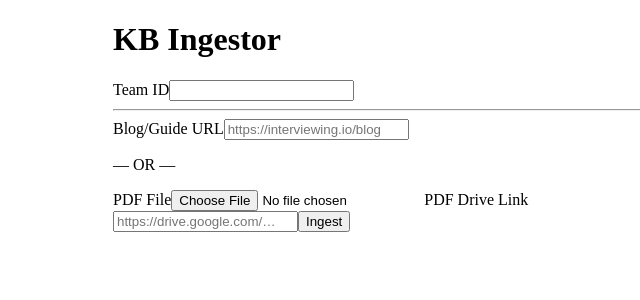
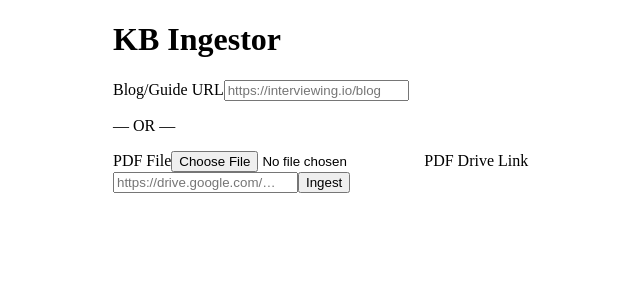
Before and after one commit to huyisme-005/aline-kb-ingestor, a Next.js app in the folder frontend/: page / in a window 1280 px wide. Shown: the top 300 px of the page, without its empty margins (227-867 px from the left). Built offline with nearby package versions, Linux system fonts and the light colour scheme; no server answers.

Commit message:
update the frontend to hide the Team ID section when running on localhost. This can be done by checking the current hostname and conditionally rendering the Team ID input.

```diff
--- a/frontend/src/components/IngestForm.tsx
+++ b/frontend/src/components/IngestForm.tsx
@@ -6,7 +6,7 @@
  * React component rendering the ingestion form.
  */
 
-import { useState, ChangeEvent, FormEvent } from "react";
+import { useState, ChangeEvent, FormEvent, useEffect } from "react";
 import { ingestUrl, ingestPdf } from "../lib/api";
 
 export default function IngestForm() {
@@ -18,6 +18,22 @@ export default function IngestForm() {
   const [file, setFile] = useState<File | null>(null);
   const [link, setLink] = useState("");
   const [message, setMessage] = useState("");
+  const [isLocalhost, setIsLocalhost] = useState(false);
+
+  /**
+   * Check if running on localhost
+   */
+  useEffect(() => {
+    if (typeof window !== 'undefined') {
+      const hostname = window.location.hostname;
+      setIsLocalhost(hostname === 'localhost' || hostname === '127.0.0.1');
+
+      // Set a default team ID for localhost
+      if (hostname === 'localhost' || hostname === '127.0.0.1') {
+        setTeamId('localhost-team');
+      }
+    }
+  }, []);
 
   /**
    * Handles form submission by choosing URL vs PDF ingestion.
@@ -37,6 +53,10 @@ export default function IngestForm() {
   return (
     <form onSubmit={handleSubmit} style={{ maxWidth: 600, margin: "auto" }}>
       <h1>KB Ingestor</h1>
+
+      {/* Only show Team ID input when NOT on localhost */}
+      {!isLocalhost && (
+        <>
           <label>
             Team ID
             <input
@@ -46,6 +66,9 @@ export default function IngestForm() {
             />
           </label>
           <hr />
+        </>
+      )}
+
       <label>
         Blog/Guide URL
         <input
```
Lines whose indentation alone changed are shown as unchanged.
